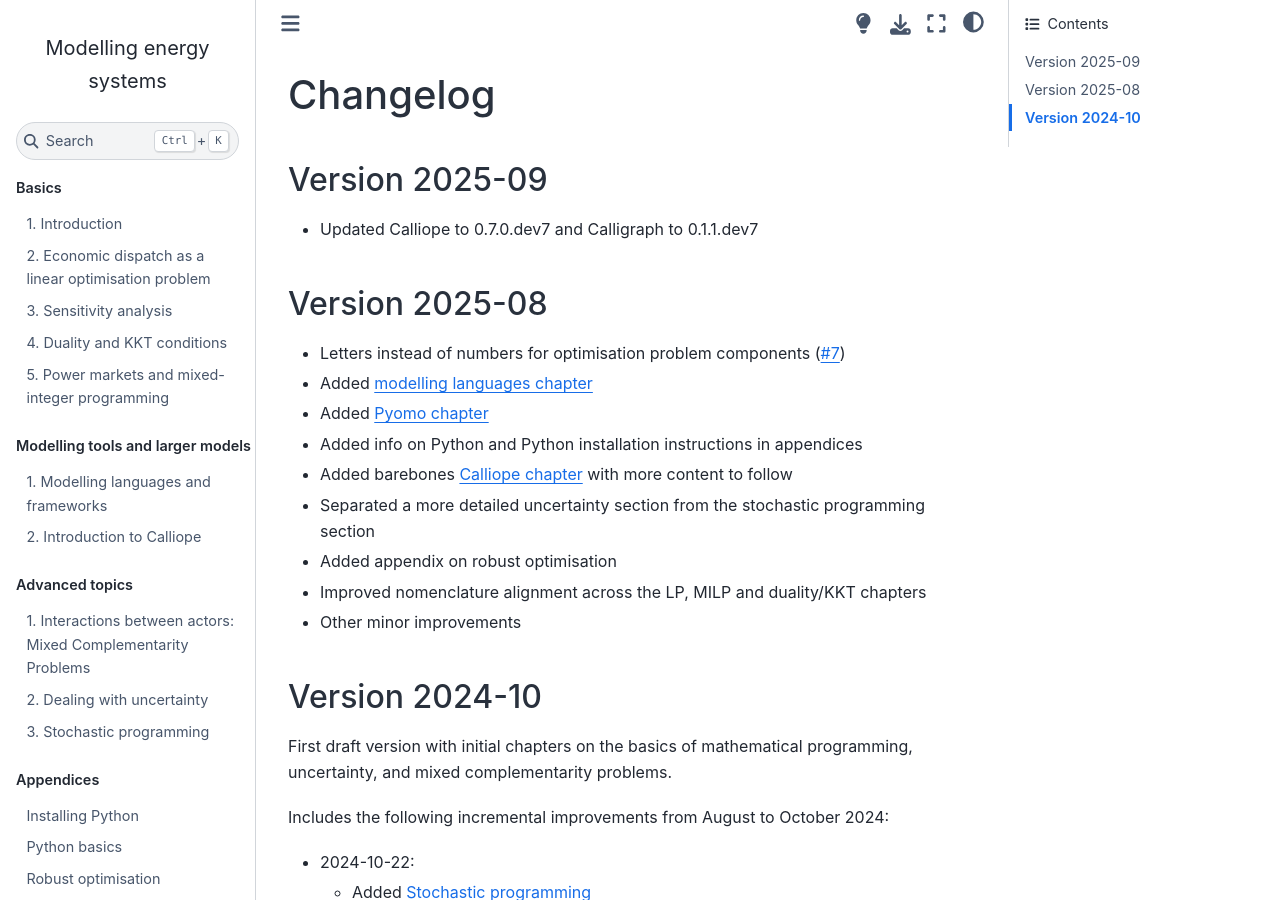
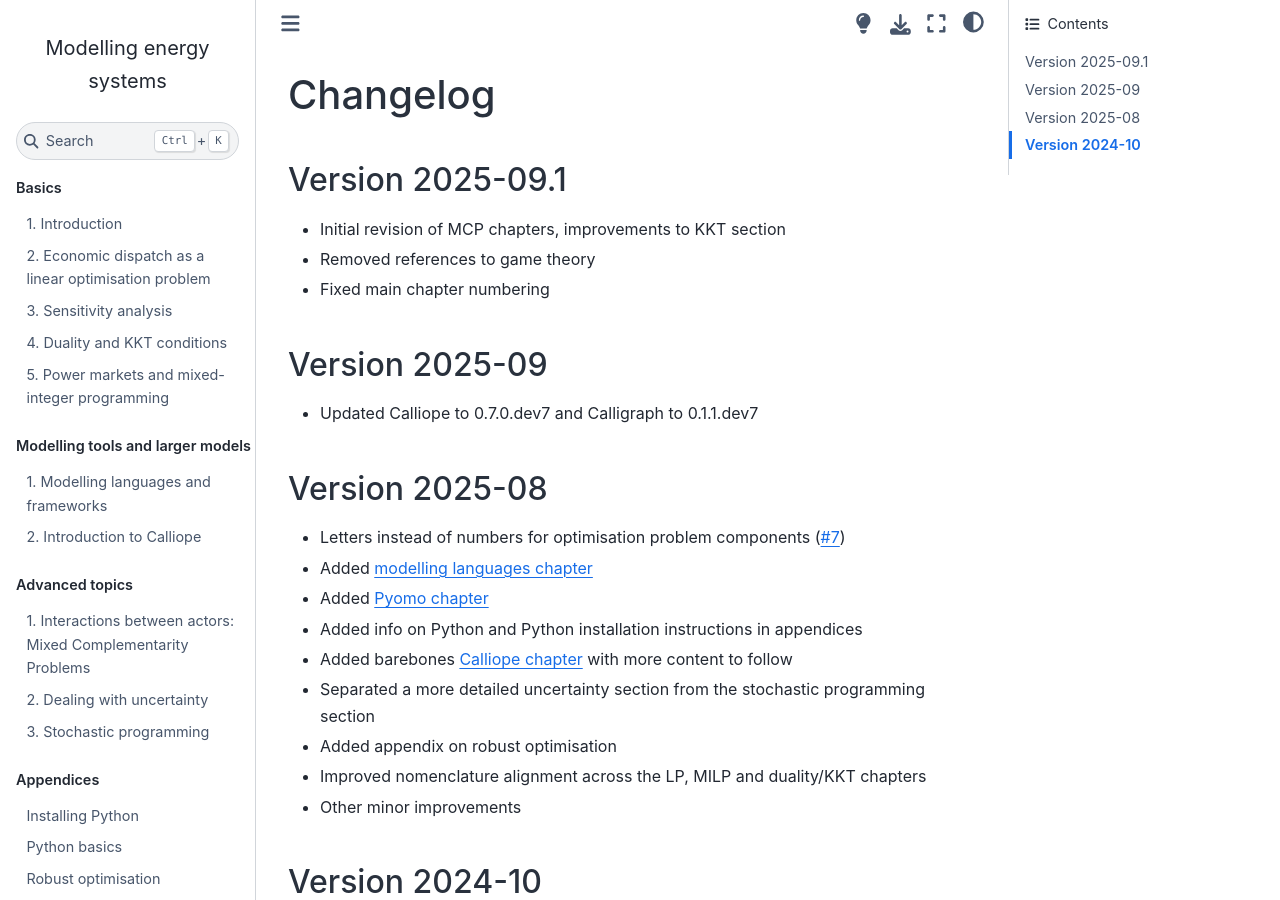
Before and after one commit to sjpfenninger/modelling-energy-systems, a Jupyter Book: the page built from changelog.md, in a window 1280 px wide and 900 px high. Built offline with Jupyter Book 1.0.4 settings and Sphinx 7.4.7 and the Sphinx Book theme 1.1.4, drawn with Linux system fonts in a browser that asks for light colours; pages that are not in the unit, such as notebooks, are missing from menus; comment, search, counter and statistics services are not loaded.

Commit message:
Version 2025-09.1

```diff
--- a/_toc.yml
+++ b/_toc.yml
@@ -26,7 +26,6 @@ parts:
     - file: appendix/installing-python.md
     - file: appendix/python-basics.md
     - file: appendix/robust-optimisation.md
-    - file: appendix/game-theory.md
 - caption: Reference
   chapters:
     - file: reference/reading.md
--- a/changelog.md
+++ b/changelog.md
@@ -3,6 +3,12 @@ title: Changelog
 ---
 
 # Changelog
+
+## Version 2025-09.1
+
+* Initial revision of MCP chapters, improvements to KKT section
+* Removed references to game theory
+* Fixed main chapter numbering
 
 ## Version 2025-09
 
```
Also changed, not shown: advanced/mixed-complementarity.md (+1 -1 lines).
